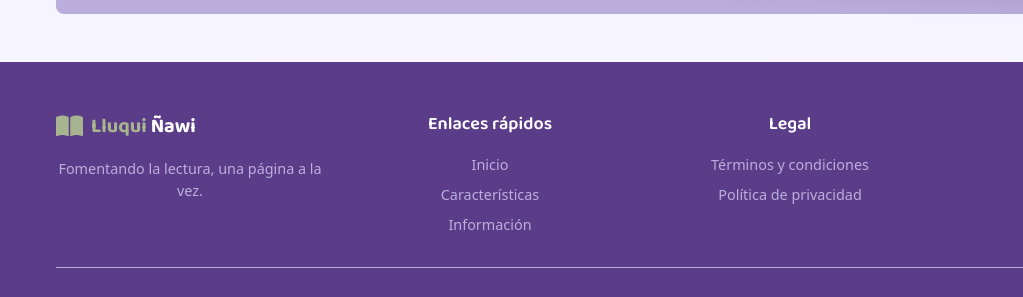
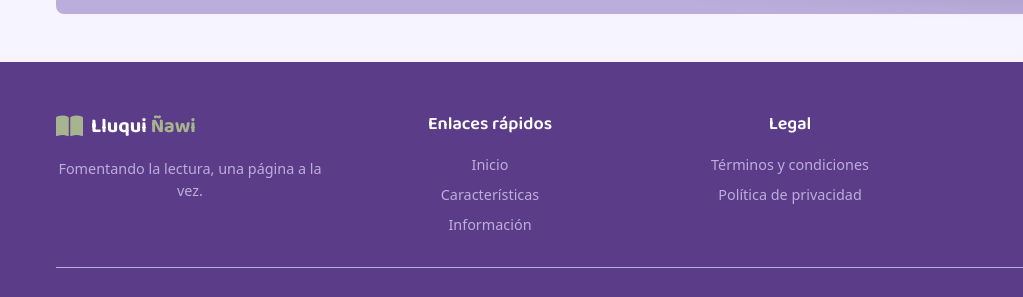
Before and after one commit to SailorSystem/Landingll, a plain HTML site: page index.html in a window 1280 px wide. Shown: the part 667-964 px from the top of the page, 0-1023 px from the left. Drawn offline with nearby package versions, Linux system fonts and the light colour scheme.

Commit message:
Update index.html

```diff
--- a/index.html
+++ b/index.html
@@ -344,7 +344,7 @@
           <div class="flex items-center space-x-2 mb-4">
             <i class="fas fa-book-open text-2xl text-[#A6B48F]"></i>
             <h3 class="text-xl font-bold">
-              <span class="text-[#A6B48F]">Lluqui</span> Ñawi
+              Lluqui <span class="text-[#A6B48F]">Ñawi</span>
             </h3>
           </div>
           <p class="text-[#BCAEDC]">Fomentando la lectura, una página a la vez.</p>
```
